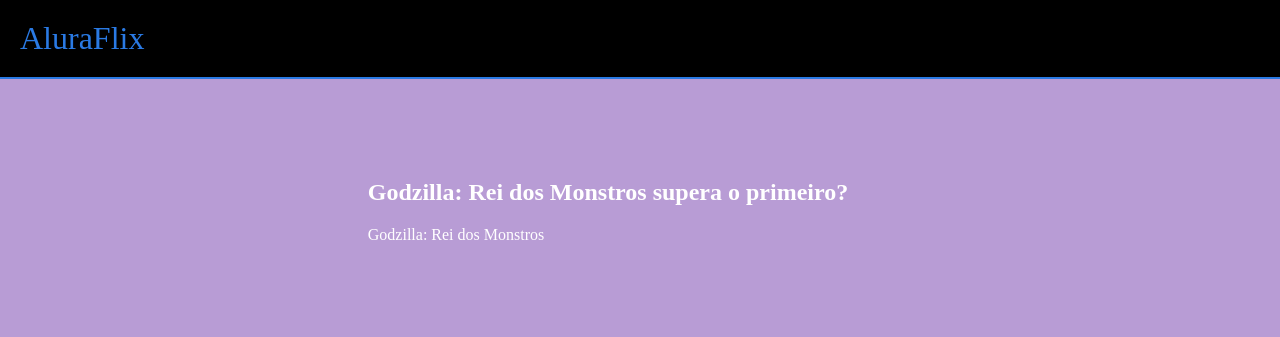
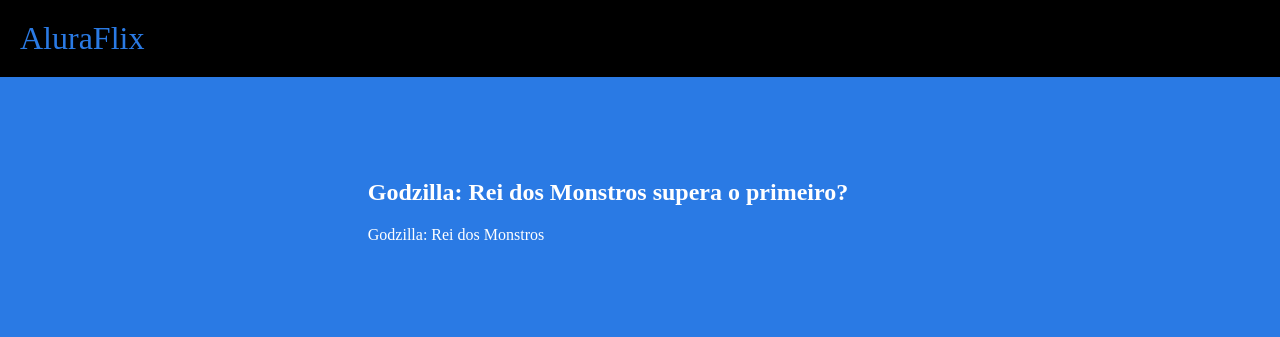
Before and after one commit to Davi-Leni/AluraFlix, a plain HTML site: page index.html in a window 1280 px wide. Shown: the top 337 px of the page. Drawn offline with Linux system fonts and the light colour scheme; grey boxes are pictures that could not be loaded.

Commit message:
Aluraceta

```diff
--- a/style.css
+++ b/style.css
@@ -10,7 +10,7 @@
     color: rgb(42, 122, 228);
 }
 section{
-    background: rgb(184, 156, 213);
+    background: rgb(42, 122, 228);
     padding-bottom: 80px;
     padding-top: 80px;
     display: flex;
```
